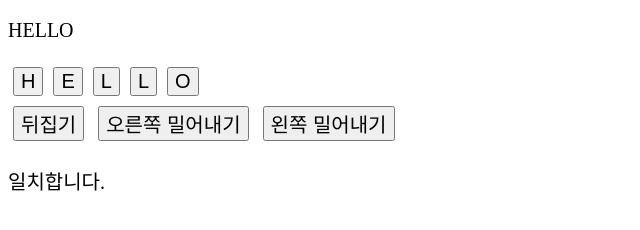
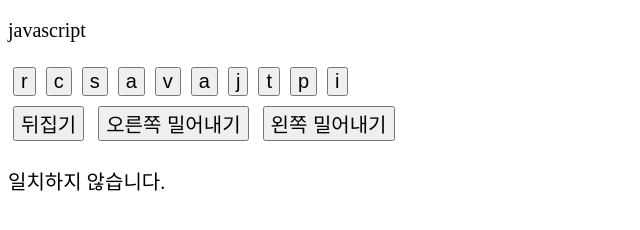
Before and after one commit to somedaycode/mini-project, a plain HTML site: page puzzle/15-puzzle/word.html in a window 1280 px wide. Shown: the part 70-300 px from the top of the page, without its empty margins (0-640 px from the left). Drawn offline with Linux system fonts and the light colour scheme.

Commit message:
add div which can check the result

```diff
--- a/puzzle/15-puzzle/word.html
+++ b/puzzle/15-puzzle/word.html
@@ -13,12 +13,13 @@
         margin: 5px;
       }
     </style>
-    <script src="word.js" defer></script>
+    <script src="word2.js" defer></script>
   </head>
   <body>
     <h1>단어 움직이기 퍼즐</h1>
+    <div class="correct"></div>
     <div>
-      <p id="word1">HELLO</p>
+      <p id="word1"></p>
       <div id="word2"></div>
       <div id="butns">
         <button onclick="swap(event)">뒤집기</button>
```
